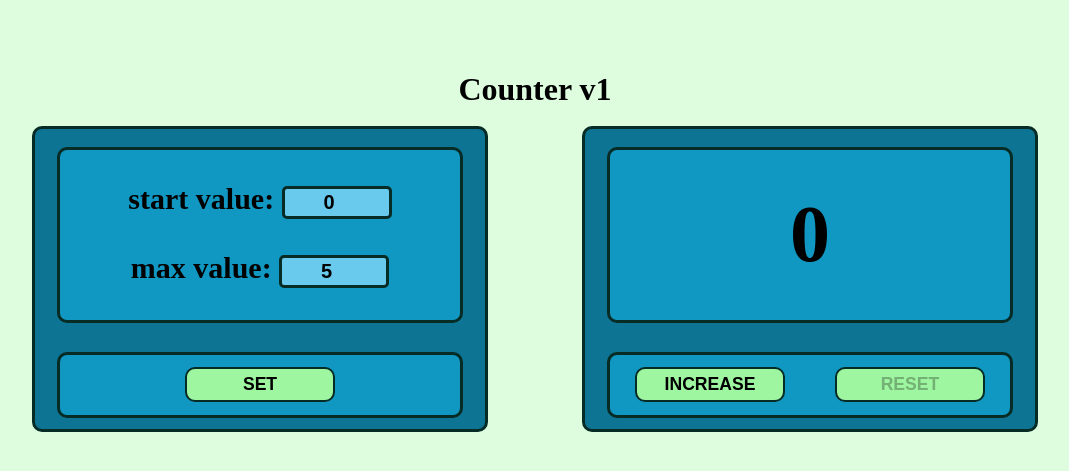
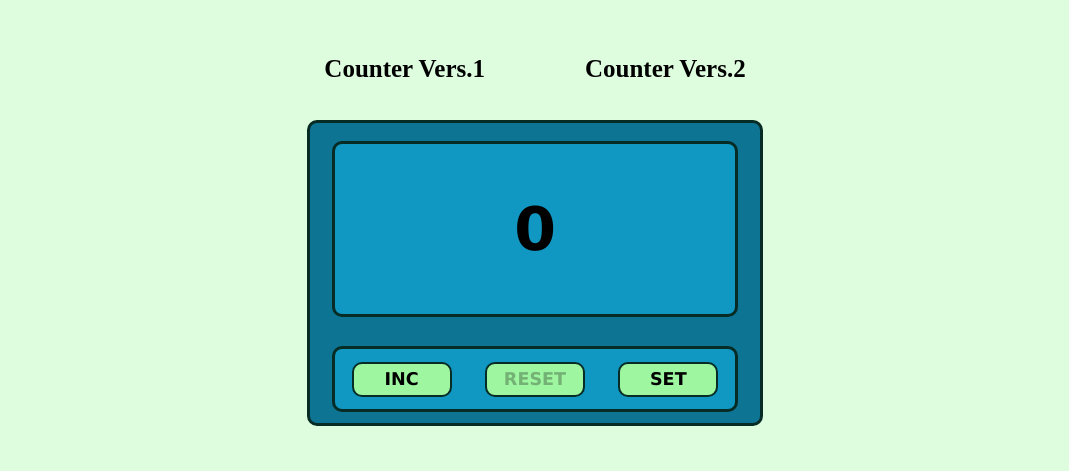
Before and after one commit to srgbar/counter, a React (Create React App) app: page /#/counterV2 in a window 1280 px wide. Shown: the part 169-640 px from the top of the page, without its empty margins (105-1174 px from the left). Built offline with nearby package versions, Linux system fonts and the light colour scheme.

Commit message:
added second version of the counter (with display switching)

```diff
--- a/package.json
+++ b/package.json
@@ -11,8 +11,10 @@
     "@types/node": "^12.0.0",
     "@types/react": "^16.9.0",
     "@types/react-dom": "^16.9.0",
+    "@types/react-router-dom": "^5.1.7",
     "react": "^16.13.1",
     "react-dom": "^16.13.1",
+    "react-router-dom": "^5.2.0",
     "react-scripts": "3.4.1",
     "typescript": "~3.7.2"
   },
--- a/src/App.module.css
+++ b/src/App.module.css
@@ -31,7 +31,7 @@
     display: flex;
     flex-direction: column;
     justify-content: center;
-    font-size: 80px;
+    font-size: 60px;
 
     background-color: #1097c2;
     border: 3px solid #062c25;
@@ -43,7 +43,7 @@
 }
 
 .displaySet {
-    font-size: 30px;
+    font-size: 20px;
 
     background-color: #1097c2;
     border: 3px solid #062c25;
@@ -93,10 +93,11 @@
     background-color: rgb(158, 246, 160);
     border: 2px solid #062c25;
     border-radius: 10px;
-    width: 150px;
+    width: 100px;
     height: 35px;
-    font-weight: bold;
+    font-weight: bolder;
     font-size: 110%;
+    font-family: "Lucida Sans";
 }
 
 .button:active {
@@ -114,7 +115,7 @@
 }
 
 .messageName {
-    font-size: 30px;
+    font-size: 20px;
     color: white;
 }
 
--- a/src/App.tsx
+++ b/src/App.tsx
@@ -1,6 +1,9 @@
 import React, {ChangeEvent, useEffect, useState} from 'react';
 import s from './App.module.css';
 import RootComponent from "./components/RootComponent";
+import {Navbar} from "./Navbar/Navbar";
+import {Redirect, Route, Switch} from "react-router-dom";
+import GeneralDisplay from "./components/General Display/GeneralDisplay";
 
 const App = () => {
 
@@ -52,8 +55,11 @@ const App = () => {
     }
 
     return <div className={s.app}>
-        <h1>Counter v1</h1>
-        <RootComponent countValue={countValue}
+        <Navbar/>
+        <Switch>
+            <Route path={'/'} exact render={() => <Redirect to="/counterV1"/>}/>
+            <Route path="/counterV1" render={() => <RootComponent
+                countValue={countValue}
                 startInputValue={startInputValue}
                 maxInputValue={maxInputValue}
 
@@ -66,8 +72,24 @@ const App = () => {
 
                 isMessage={isMessage}
                 condition={condition}
-        />
+            />}/>
+            <Route path="/counterV2" render={() => <GeneralDisplay
+                countValue={countValue}
+                startInputValue={startInputValue}
+                maxInputValue={maxInputValue}
+
+                incData={incData}
+                resData={resData}
+
+                onChangeHandlerStart={onChangeHandlerStart}
+                onChangeHandlerMax={onChangeHandlerMax}
+                onClickSettings={onClickSettings}
+
+                isMessage={isMessage}
+                condition={condition}
+            />}/>
+        </Switch>
     </div>
 }
 
-export default App;
+export default App
--- /dev/null
+++ b/src/Navbar/Navbar.module.css
@@ -0,0 +1,24 @@
+.navbar {
+    display: flex;
+    margin-bottom: 40px;
+    font-family: "Lucida Sans Typewriter";
+}
+
+.item {
+    margin-right: 100px;
+}
+
+.route {
+    color: black;
+    font-weight: bold;
+    text-decoration: none;
+    font-size: 25px;
+}
+
+.route:hover {
+    color: #831486;
+}
+
+.route:focus {
+    color: #831486;
+}
--- /dev/null
+++ b/src/Navbar/Navbar.tsx
@@ -0,0 +1,17 @@
+import React from 'react';
+import {NavLink} from 'react-router-dom';
+import s from './Navbar.module.css'
+
+export function Navbar() {
+    return (
+        <div className={s.navbar}>
+            <div className={s.item}>
+                <NavLink to="/counterV1" className={s.route}>Counter Vers.1</NavLink>
+            </div>
+            <div>
+                <NavLink to="/counterV2" className={s.route}>Counter Vers.2</NavLink>
+            </div>
+        </div>
+    )
+
+}
--- a/src/components/Counter/CounterDisplay.tsx
+++ b/src/components/Counter/CounterDisplay.tsx
@@ -2,8 +2,10 @@ import React from "react";
 import s from "../../App.module.css"
 import Button from "../Button/Button";
 import {Display} from "./Display";
+import {useHistory} from "react-router-dom";
 
 export type CounterPropsType = {
+    type: "counterV1" | "counterV2"
     countValue: number
     incData: () => void
     resData: () => void
@@ -13,6 +15,14 @@ export type CounterPropsType = {
 }
 
 const CounterDisplay = (props: CounterPropsType) => {
+
+    const history = useHistory() //для изменение адреса
+
+    const setButtonHandler = () => { // попадаем в окно настроек из дисплея счетчика при клике по кнопке SET
+        history.push("/counterV2/settings")
+    }
+
+    if (props.type === 'counterV1') {
         return <div className={s.containerDisplay}>
             <Display countValue={props.countValue}
                      maxInputValue={props.maxInputValue}
@@ -21,7 +31,7 @@ const CounterDisplay = (props: CounterPropsType) => {
             />
             <div className={s.containerButton}>
                 <Button
-                titleButton={"INCREASE"}
+                    titleButton={"INC"}
                     disable={props.countValue >= props.maxInputValue}
                     onClickHandler={props.incData}
                 />
@@ -32,6 +42,34 @@ const CounterDisplay = (props: CounterPropsType) => {
                 />
             </div>
         </div>
+    } else if (props.type === 'counterV2') {
+        return <div className={s.containerDisplay}>
+            <Display countValue={props.countValue}
+                     maxInputValue={props.maxInputValue}
+                     isMessage={props.isMessage}
+                     condition={props.condition}
+            />
+            <div className={s.containerButton}>
+                <Button
+                    titleButton={"INC"}
+                    disable={props.countValue >= props.maxInputValue}
+                    onClickHandler={props.incData}
+                />
+                <Button
+                    titleButton={"RESET"}
+                    disable={props.countValue <= 0}
+                    onClickHandler={props.resData}
+                />
+                <Button
+                    titleButton={"SET"}
+                    disable={!!props.condition}
+                    onClickHandler={setButtonHandler}
+                />
+            </div>
+        </div>
+    } else {
+        return <div>no type defined</div>
+    }
 }
 
 export default CounterDisplay
--- /dev/null
+++ b/src/components/General Display/GeneralDisplay.tsx
@@ -0,0 +1,58 @@
+import React, {ChangeEvent} from "react";
+import s from "../../App.module.css";
+import CounterDisplay from "../Counter/CounterDisplay";
+import {Route, useHistory} from "react-router-dom";
+import {SettingsDisplay} from "../Settings/SettingsDisplay";
+
+export type RootPropsType = {
+    countValue: number
+    startInputValue: number
+    maxInputValue: number
+    onChangeHandlerStart: (e: ChangeEvent<HTMLInputElement>) => void
+    onChangeHandlerMax: (e: ChangeEvent<HTMLInputElement>) => void
+    incData: () => void
+    resData: () => void
+    onClickSettings: () => void
+    isMessage: boolean
+    condition: boolean
+}
+
+const GeneralDisplay = (props: RootPropsType) => {
+
+    const history = useHistory() //для изменение адреса
+
+    const onClickSettingsV2 = () => { // попадаем на дисплей счетчика из окна настроек при клике по кнопке SET
+        props.onClickSettings()
+        history.push("/counterV2")
+    }
+
+    return (
+        <div>
+            <Route exact path="/counterV2" render={() =>
+                <div className={s.containerRoot}>
+                    <CounterDisplay
+                        type={"counterV2"}
+                        countValue={props.countValue}
+                        incData={props.incData}
+                        resData={props.resData}
+                        maxInputValue={props.maxInputValue}
+                        isMessage={props.isMessage}
+                        condition={props.condition}
+                    />
+                </div>}/>
+            <Route exact path="/counterV2/settings" render={() =>
+                <div className={s.containerRoot}>
+                    <SettingsDisplay
+                        onChangeHandlerStart={props.onChangeHandlerStart}
+                        onChangeHandlerMax={props.onChangeHandlerMax}
+                        startInputValue={props.startInputValue}
+                        maxInputValue={props.maxInputValue}
+                        condition={props.condition}
+                        onClickSettings={onClickSettingsV2}
+                    />
+                </div>}/>
+        </div>
+    )
+}
+
+export default GeneralDisplay
--- a/src/components/RootComponent.tsx
+++ b/src/components/RootComponent.tsx
@@ -20,15 +20,14 @@ const RootComponent = (props: RootPropsType) => {
 
     return (
         <div className={s.containerRoot}>
-            <SettingsDisplay
-                onChangeHandlerStart={props.onChangeHandlerStart}
+            <SettingsDisplay onChangeHandlerStart={props.onChangeHandlerStart}
                              onChangeHandlerMax={props.onChangeHandlerMax}
                              startInputValue={props.startInputValue}
                              maxInputValue={props.maxInputValue}
                              onClickSettings={props.onClickSettings}
                              condition={props.condition}
             />
-            <CounterDisplay
+            <CounterDisplay type={"counterV1"}
                             countValue={props.countValue}
                             incData={props.incData}
                             resData={props.resData}
--- a/src/components/Settings/SettingsDisplay.tsx
+++ b/src/components/Settings/SettingsDisplay.tsx
@@ -13,7 +13,6 @@ export type SettingsPropsType = {
 }
 
 export function SettingsDisplay(props: SettingsPropsType) {
-
     return <div className={s.containerDisplay}>
         <div className={s.displaySet}>
             <div className={s.containerInput}>
--- a/src/index.css
+++ b/src/index.css
@@ -1,3 +1,4 @@
 body {
   background-color: rgb(222, 253, 223);
+  font-family: "Lucida Sans";
 }
--- a/src/index.tsx
+++ b/src/index.tsx
@@ -3,8 +3,12 @@ import ReactDOM from 'react-dom';
 import './index.css';
 import App from './App';
 import * as serviceWorker from './serviceWorker';
+import {HashRouter} from "react-router-dom";
 
-ReactDOM.render(<App/>,  document.getElementById('root'));
+ReactDOM.render(
+    <HashRouter>
+        <App/>
+    </HashRouter>, document.getElementById('root'));
 
 // If you want your app to work offline and load faster, you can change
 // unregister() to register() below. Note this comes with some pitfalls.
```
Also changed, not shown: 1 other file (tests, documents, lock files or other folders). Lines whose indentation alone changed are shown as unchanged.
